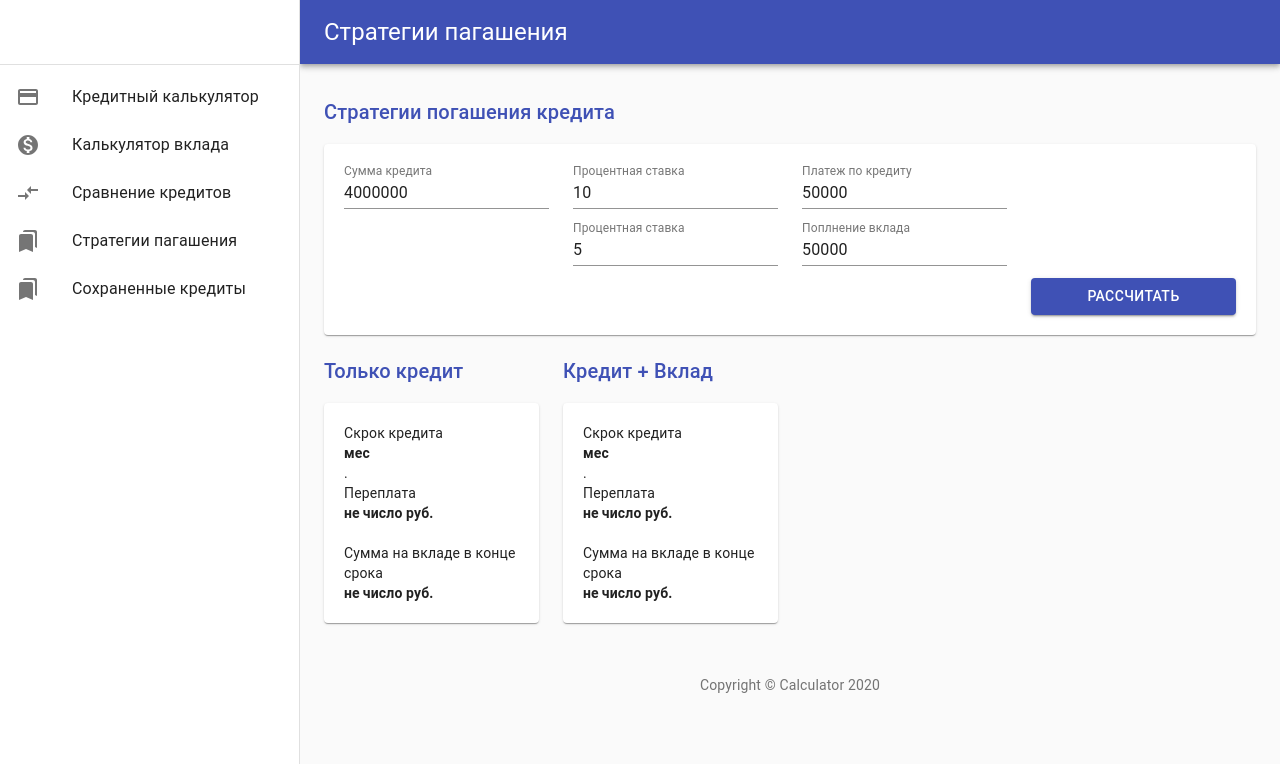
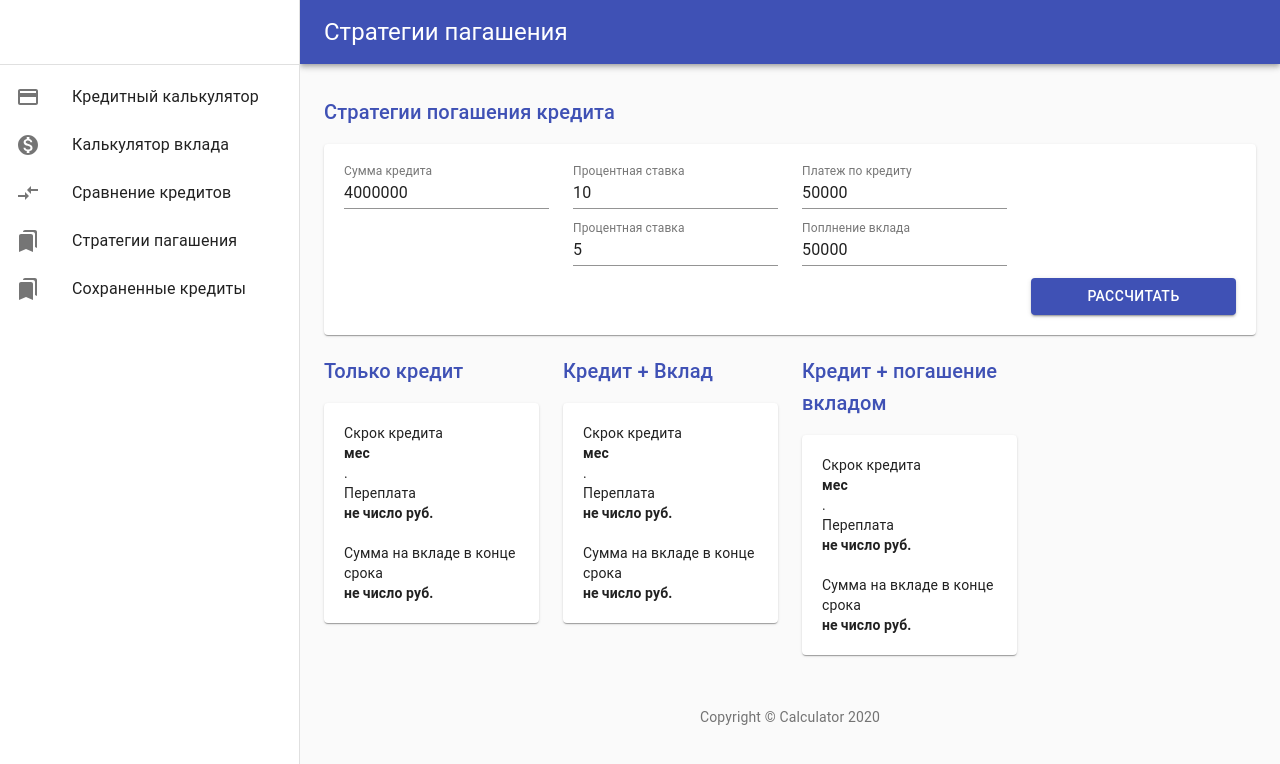
Before and after one commit to leonidfeskov/calculator, a React app: page /credit-strategy in a window 1280 px wide. Shown: the top 764 px of the page. Built offline with nearby package versions, Linux system fonts and the light colour scheme.

Commit message:
Add strategy 3

```diff
--- a/src/components/CreditStrategyForm/index.js
+++ b/src/components/CreditStrategyForm/index.js
@@ -5,8 +5,8 @@ import MuiGrid from '@material-ui/core/Grid';
 import Box from 'src/components/common/Box';
 import BoxTitle from 'src/components/common/Box/Title';
 import Input from 'src/components/common/Input';
-import { calcApproximateCreditSummary } from 'src/calc/credit';
-import { calcApproximateDepositSummary } from 'src/calc/deposit';
+import calculateCredit, { calcApproximateCreditSummary } from 'src/calc/credit';
+import calculateDeposit, { calcApproximateDepositSummary } from 'src/calc/deposit';
 import { priceFormat } from 'src/utils/common';
 
 export default function CreditStrategyForm() {
@@ -19,6 +19,7 @@ export default function CreditStrategyForm() {
 
     const [strategyOnlyCredit, setStrategyOnlyCredit] = useState({});
     const [strategyCreditAndDeposit, setStrategyCreditAndDeposit] = useState({});
+    const [strategyRepayCreditWithDeposit, setStrategyRepayCreditWithDeposit] = useState({});
 
     const onSubmit = (event) => {
         event.preventDefault();
@@ -36,15 +37,48 @@ export default function CreditStrategyForm() {
 
         // Стратегия 1. Все платим за кредит
         const strategy1 = calcApproximateCreditSummary(creditSum, creditPercentage, totalPayment);
-        const strategy1Deposit = calcApproximateDepositSummary(
-            depositPercentage,
-            totalPayment,
-            strategy2.monthCount - strategy1.monthCount
-        );
+        // const strategy1Deposit = calcApproximateDepositSummary(
+        //     depositPercentage,
+        //     totalPayment,
+        //     strategy2.monthCount - strategy1.monthCount
+        // );
         setStrategyOnlyCredit({
             monthCount: strategy1.monthCount,
             overpayment: strategy1.overpayment,
-            depositSum: strategy1Deposit,
+            depositSum: 0,
+        });
+
+        // Стратегия 3. Платим кредит и параллельно пополняем вклад пока его не хватит на погашение остатка по кредиту
+        const strategy3 = {
+            creditData: calculateCredit({
+                creditSum,
+                creditPercent: creditPercentage,
+                paymentPerMonth: creditPayment,
+            }),
+        };
+        strategy3.depositData = calculateDeposit({
+            initialSum: 0,
+            percentage: depositPercentage,
+            payment: depositPayment,
+            period: strategy3.creditData.summary.monthCount,
+        });
+
+        // находим месяц, в котором сумма вклада будет больше остатка по кредиту
+        let monthCount = strategy3.creditData.table.length;
+        for (let i = 0; i < strategy3.creditData.table.length; i++) {
+            if (strategy3.depositData.table[i].sum >= strategy3.creditData.table[i].creditLeft) {
+                monthCount = i;
+                break;
+            }
+        }
+
+        console.log(monthCount);
+        console.log(strategy3.creditData.table);
+
+        setStrategyRepayCreditWithDeposit({
+            monthCount,
+            overpayment: strategy3.creditData.table[monthCount].overpayment,
+            depositSum: 0,
         });
     };
 
@@ -125,6 +159,18 @@ export default function CreditStrategyForm() {
                         Сумма на вкладе в конце срока <b>{priceFormat(strategyCreditAndDeposit.depositSum)} руб.</b>
                     </Box>
                 </MuiGrid>
+
+                <MuiGrid item xs={12} md={3} lg={3}>
+                    <BoxTitle>Кредит + погашение вкладом</BoxTitle>
+                    <Box>
+                        Скрок кредита <b>{strategyRepayCreditWithDeposit.monthCount} мес</b>.
+                        <br />
+                        Переплата <b>{priceFormat(strategyRepayCreditWithDeposit.overpayment)} руб.</b>
+                        <br />
+                        Сумма на вкладе в конце срока{' '}
+                        <b>{priceFormat(strategyRepayCreditWithDeposit.depositSum)} руб.</b>
+                    </Box>
+                </MuiGrid>
             </MuiGrid>
         </>
     );
```
